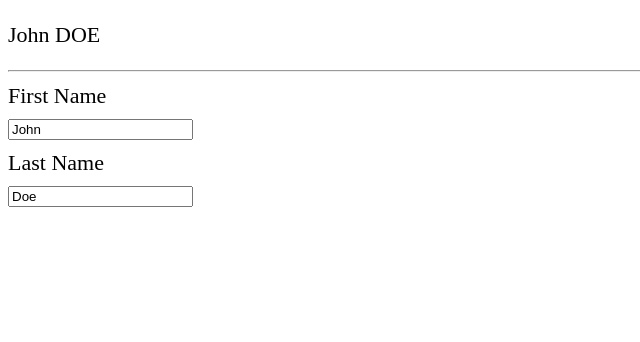
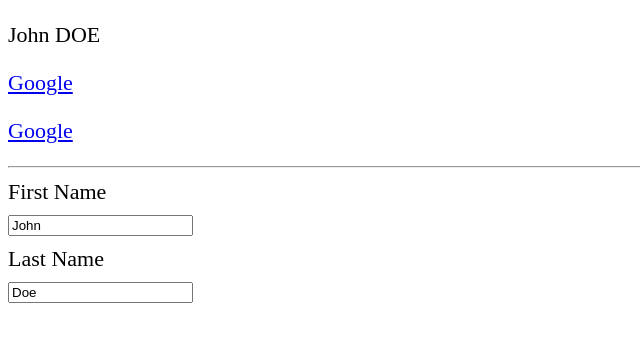
Before and after one commit to silvamha/section-2-1-COMPLETE, a plain HTML site: page index.html in a window 1280 px wide. Shown: the whole page, without its empty margins (0-640 px from the left). Drawn offline with nearby package versions, Linux system fonts and the light colour scheme.

Commit message:
Add URL and raw URL for Google

```diff
--- a/app.js
+++ b/app.js
@@ -3,6 +3,8 @@ const vm = Vue.createApp({
         return {
             firstName: "John",
             lastName: "Doe",
+            url:"https://www.google.com",
+            raw_url:'<a href="https://www.google.com" target="_blank">Google</a>',
         };
     },
     methods: {
--- a/index.html
+++ b/index.html
@@ -8,6 +8,8 @@
   <body>
     <div id="app" v-cloak>
       <p>{{ fullName() }}</p>
+      <p><a v-bind:href ="url" target= _blank">Google</a></p>
+      <p v-html="raw_url"></p>
       <hr />
 
       <label for="">First Name</label>
```
